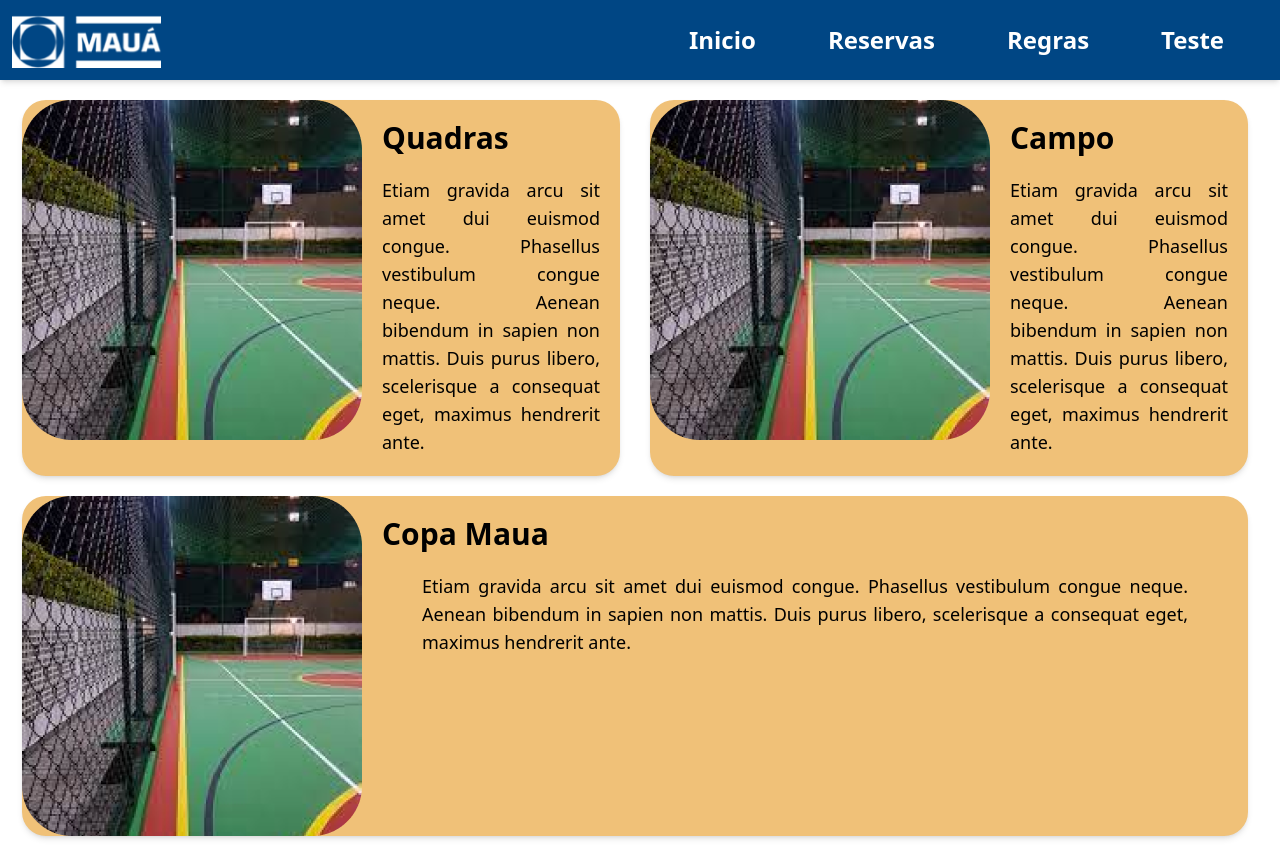
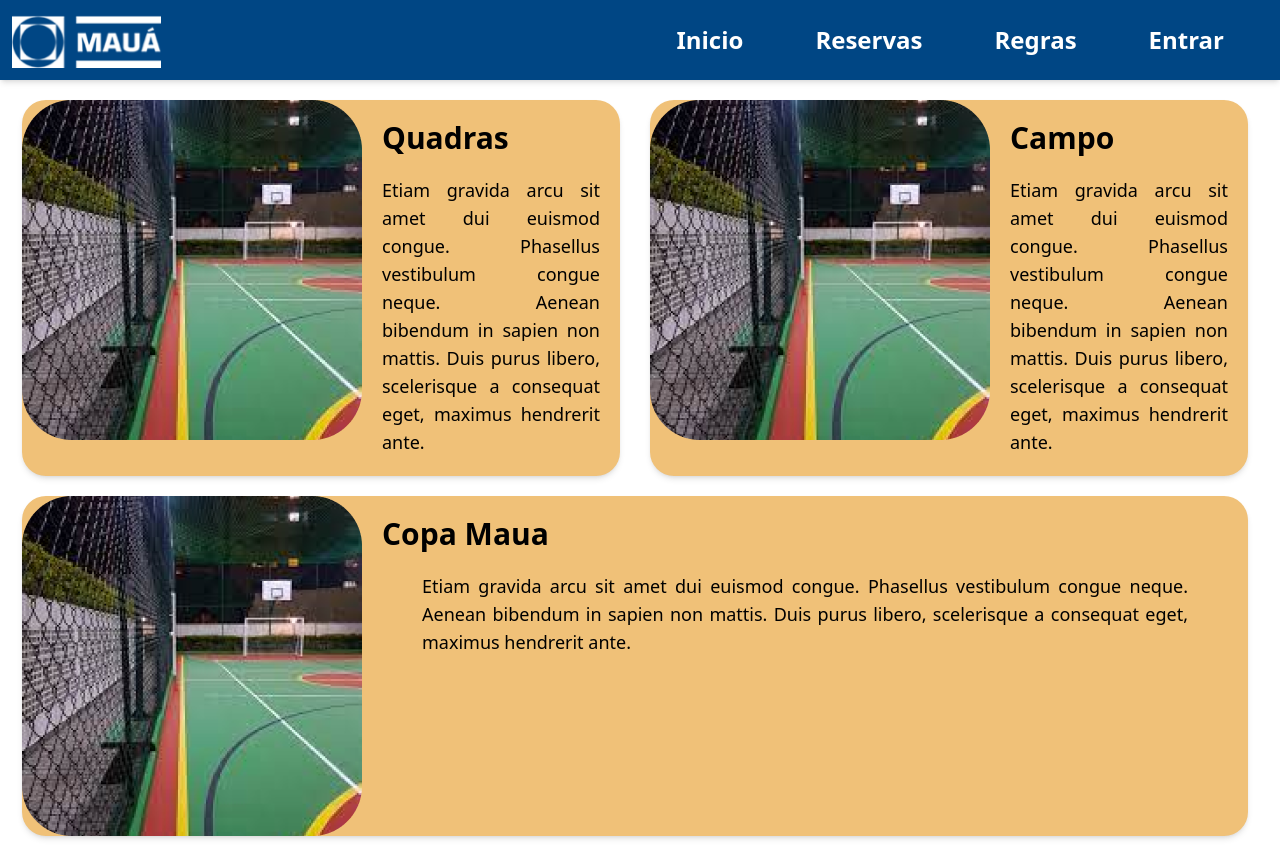
Before and after one commit to PedroFolk/ceaf-web-next, a Next.js app: page / in a window 1280 px wide. Built offline with nearby package versions, Linux system fonts and the light colour scheme.

Commit message:
Rota Certa

```diff
--- a/src/pages/components/auth.tsx
+++ b/src/pages/components/auth.tsx
@@ -17,7 +17,7 @@ const SignInScreen = () => {
       // Redirect to home page on successful sign-in
 
 
-      window.location.href = "";
+      window.location.href = "/";
       logado = true;
 
     } catch (error) {
@@ -30,7 +30,7 @@ const SignInScreen = () => {
     const unsubscribe = auth.onAuthStateChanged((user) => {
       if (user) {
         // Redirect to home page if the user is signed in
-        window.location.href = "";
+        window.location.href = "/";
       }
     });
 
--- a/src/pages/components/header.tsx
+++ b/src/pages/components/header.tsx
@@ -18,7 +18,7 @@ export default function Header() {
         { name: "Inicio", link: "/" },
         { name: "Reservas", link: "/" },
         { name: "Regras", link: "/" },
-        { name: "Teste", link: "/loginPage" },
+        { name: "Entrar", link: "/loginPage" },
 
     ];
 
```
